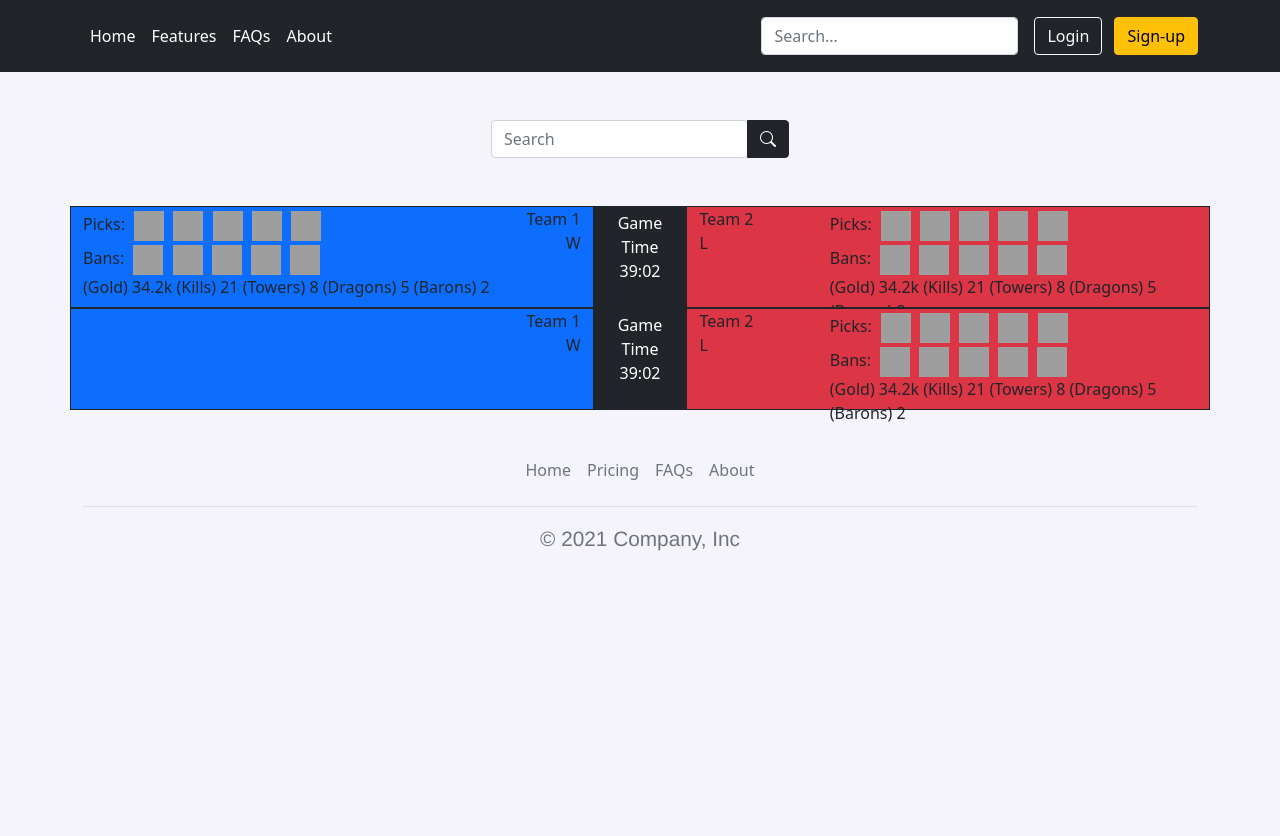
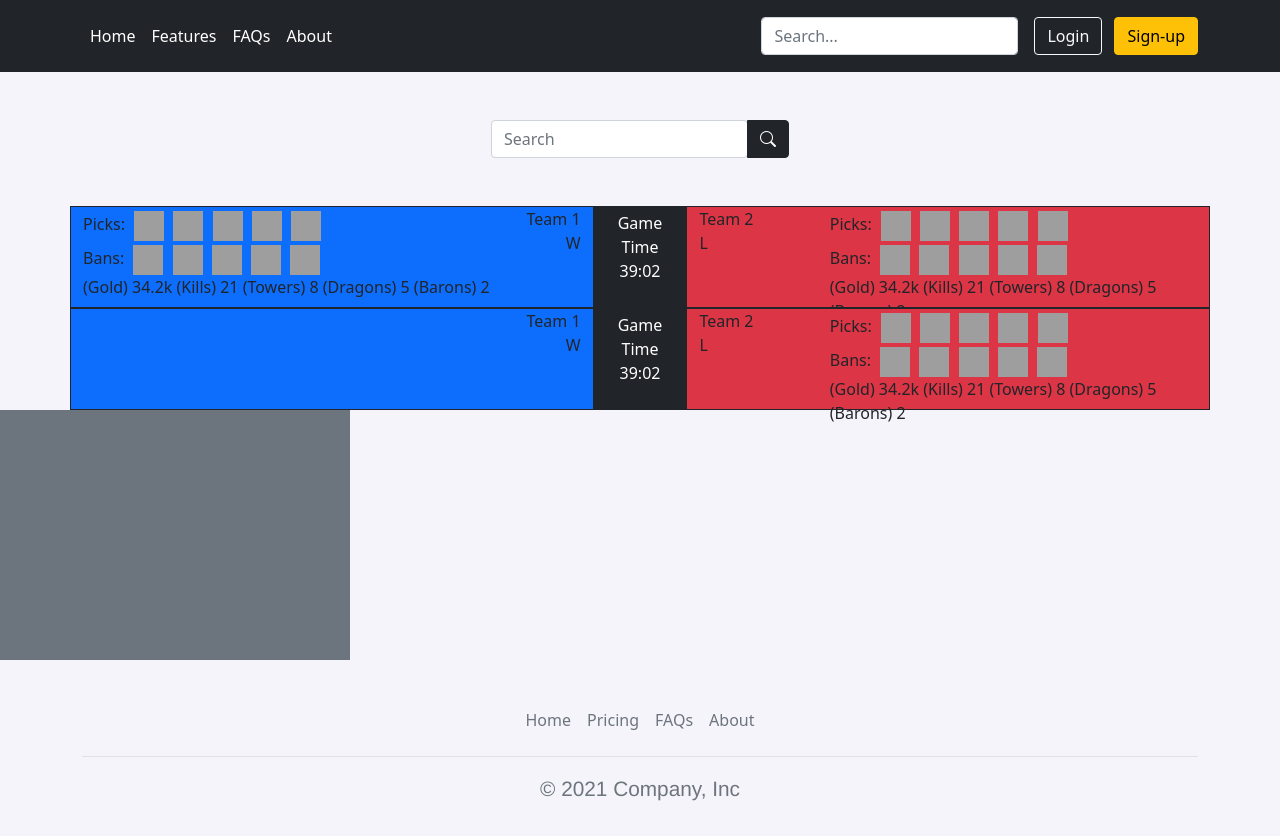
Before and after one commit to b16oskni/Examensarbete, a CodeIgniter 4 app: the page made by codeigniterApp/app/Views/welcome_message.php in a window 1280 px wide. Before the commit the page ends 551 px from the top, so only its background shows below. Run offline with PHP 8.4 and a stand-in for CodeIgniter, Linux system fonts and the light colour scheme; the template is opened without the code that fills it, so the values that code supplies are empty; some libraries are stand-ins or nearby versions; grey boxes are pictures that could not be loaded.

Commit message:
Update welcome_message.php
added test status container

```diff
--- a/codeigniterApp/app/Views/welcome_message.php
+++ b/codeigniterApp/app/Views/welcome_message.php
@@ -190,6 +190,10 @@
         </div>
         <!--MATCH END-->
     </div>
+    <!--Test dataand info display-->
+    <div class="position-static bg-secondary" style="width:350px;height:250px;">
+
+    </div>
     <!--Footer-->
     <div class="container">
         <footer class="py-3 my-4">
```
